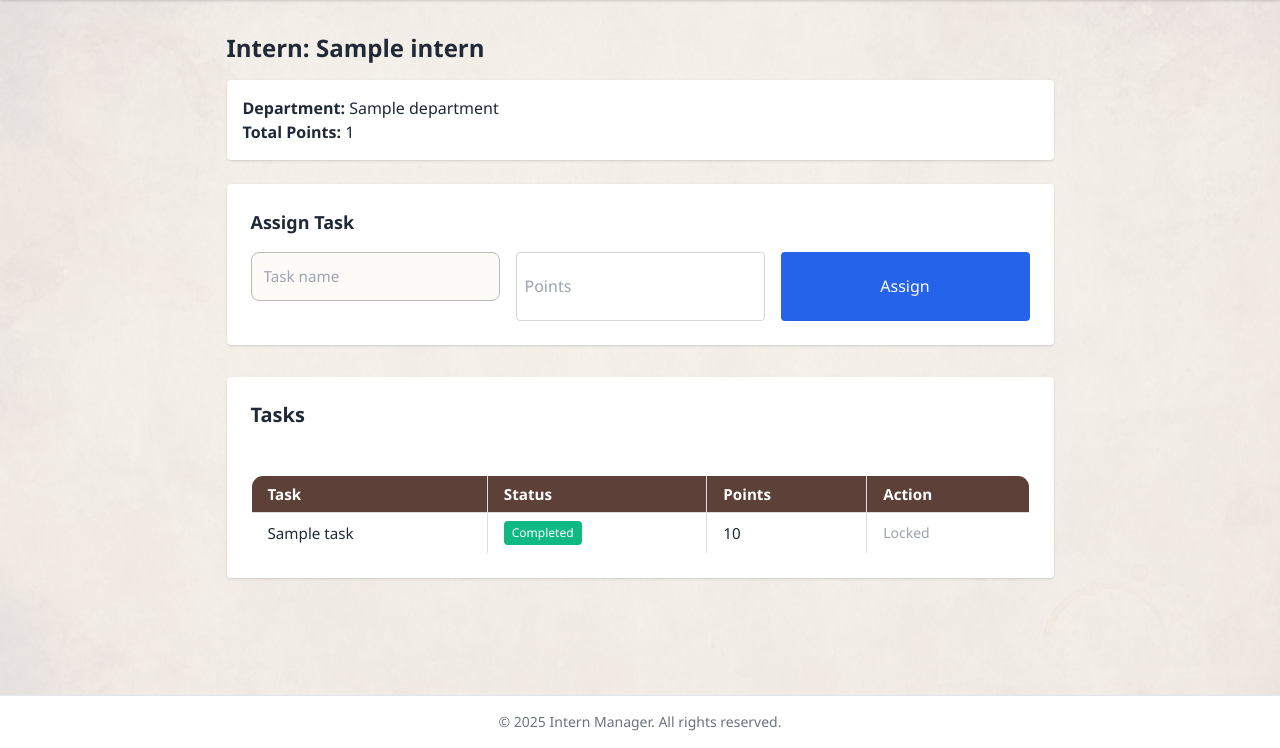
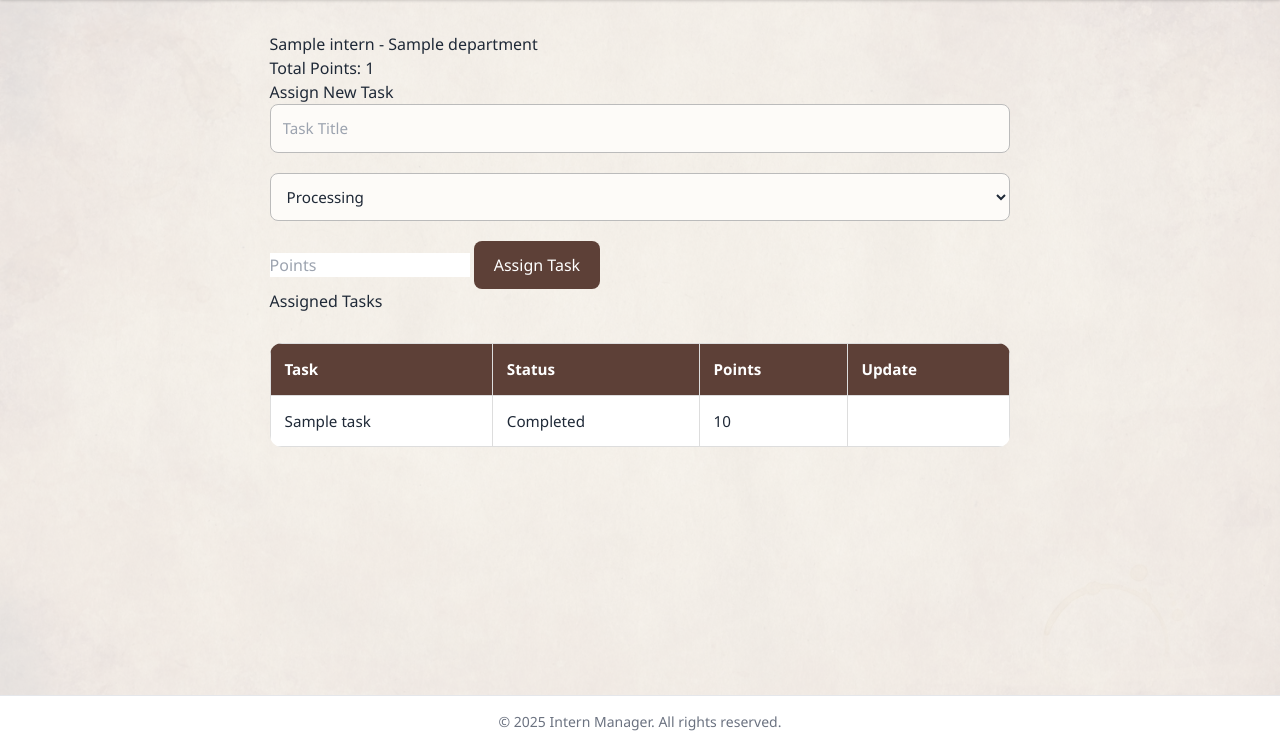
Before and after one commit to moulik3637/intern, a Flask app: template templates/intern_detail.html in a window 1280 px wide. Shown: the part 52-800 px from the top of the page. Run offline with Flask 3, Linux system fonts and the light colour scheme; the template is opened without the code that fills it: most values are stand-ins (such as "Sample title", 1, 10 or a date in 2020).

Commit message:
intern_detail.html

```diff
--- a/templates/intern_detail.html
+++ b/templates/intern_detail.html
@@ -1,68 +1,53 @@
 {% extends "layout.html" %}
-{% block title %}Intern Detail{% endblock %}
+{% block title %}{{ intern.name }} Details{% endblock %}
 {% block content %}
+<h2>{{ intern.name }} - {{ intern.department }}</h2>
+<p>Total Points: {{ total_points }}</p>
 
-<div class="max-w-4xl mx-auto">
-  <h2 class="text-2xl font-bold text-gray-800 mb-4">Intern: {{ intern.name }}</h2>
+<h3>Assign New Task</h3>
+<form method="post">
+    <input type="text" name="task" placeholder="Task Title" required>
+    <select name="status">
+        <option value="Processing">Processing</option>
+        <option value="To be reviewed">To be reviewed</option>
+        <option value="Completed">Completed</option>
+    </select>
+    <input type="number" name="points" placeholder="Points" min="0" style="width: 200px;">
+    <button type="submit">Assign Task</button>
+</form>
 
-  <!-- Intern Info -->
-  <div class="mb-6 bg-white shadow p-4 rounded">
-    <p><strong>Department:</strong> {{ intern.department }}</p>
-    <p><strong>Total Points:</strong> {{ total_points }}</p>
-  </div>
 
-  <!-- Task Assignment -->
-  <div class="mb-8 bg-white shadow p-6 rounded">
-    <h3 class="text-lg font-semibold mb-4">Assign Task</h3>
-    <form method="post" class="grid grid-cols-1 md:grid-cols-3 gap-4">
-      <input type="text" name="task" placeholder="Task name" required class="p-2 border rounded border-gray-300">
-      <input type="number" name="points" placeholder="Points" required class="p-2 border rounded border-gray-300">
-      <button type="submit" class="bg-blue-600 text-white px-4 py-2 rounded hover:bg-blue-700">Assign</button>
+<h3>Assigned Tasks</h3>
+<table>
+    <tr>
+        <th>Task</th>
+        <th>Status</th>
+        <th>Points</th>
+        <th>Update</th>
+    </tr>
+    {% for task in tasks %}
+    <tr>
+        <td>{{ task.task }}</td>
+        <td>
+            <span class="status-{{ task.status|lower|replace(' ', '-') }}">{{ task.status.replace('Done', 'Completed') }}</span>
+        </td>
+        <td>{{ task.points }}</td>
+        <td>
+            {% if task.status != 'Completed' %}
+            <form action="{{ url_for('update_task', task_id=task.id) }}" method="post" style="display:inline;">
+                <select name="status">
+                    <option value="Processing" {% if task.status == 'Processing' %}selected{% endif %}>Processing</option>
+                    <option value="To be reviewed" {% if task.status == 'To be reviewed' %}selected{% endif %}>To be reviewed</option>
+                    <option value="Completed" {% if task.status == 'Completed' %}selected{% endif %}>Completed</option>
+                </select>
+                <input type="number" name="points" value="{{ task.points }}" min="0">
+                <button type="submit">Update</button>
             </form>
-  </div>
-
-  <!-- Task List -->
-  <div class="bg-white p-6 rounded shadow">
-    <h3 class="text-xl font-semibold mb-4">Tasks</h3>
-    <div class="overflow-x-auto">
-      <table class="min-w-full border border-gray-300 text-sm">
-        <thead class="bg-gray-100">
-          <tr>
-            <th class="px-4 py-2 text-left">Task</th>
-            <th class="px-4 py-2 text-left">Status</th>
-            <th class="px-4 py-2 text-left">Points</th>
-            <th class="px-4 py-2 text-left">Action</th>
-          </tr>
-        </thead>
-        <tbody>
-          {% for task in tasks %}
-          <tr class="border-t">
-            <td class="px-4 py-2">{{ task.task }}</td>
-            <td class="px-4 py-2">
-              <span class="inline-block px-2 py-1 text-white text-xs rounded
-                {% if task.status == 'Completed' %} bg-green-500
-                {% elif task.status == 'To be reviewed' %} bg-yellow-500
-                {% else %} bg-blue-500 {% endif %}">
-                {{ task.status }}
-              </span>
-            </td>
-            <td class="px-4 py-2">{{ task.points }}</td>
-            <td class="px-4 py-2">
-              {% if task.status != 'Completed' %}
-              <a href="{{ url_for('update_task_page', task_id=task.id) }}"
-                 class="bg-gray-200 hover:bg-gray-300 px-3 py-1 rounded text-sm">
-                 Update
-              </a>
             {% else %}
-              <span class="text-gray-400 text-sm">Locked</span>
+            <!-- No update button for Completed tasks -->
             {% endif %}
         </td>
     </tr>
     {% endfor %}
-        </tbody>
 </table>
-    </div>
-  </div>
-</div>
-
 {% endblock %}
```
Lines whose indentation alone changed are shown as unchanged.
